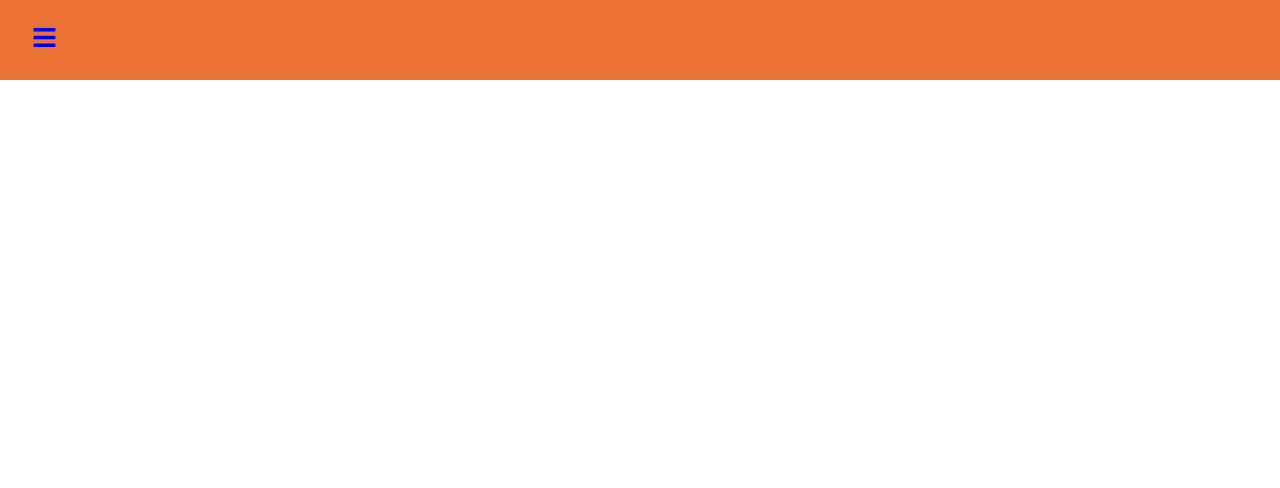
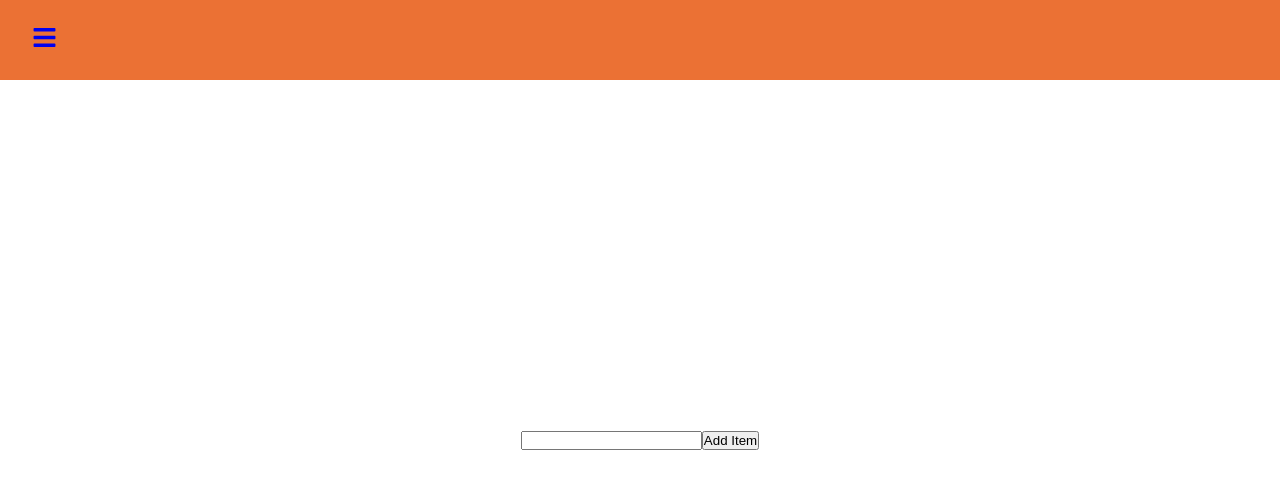
Before and after one commit to jaakko13/toDoList-ReactJS, a React (Create React App) app: page / in a window 1280 px wide. Shown: the top 488 px of the page. Built offline with nearby package versions, Linux system fonts and the light colour scheme.

Commit message:
Add and Delete functions complete

```diff
--- a/src/components/SideBarData.js
+++ b/src/components/SideBarData.js
@@ -4,7 +4,7 @@ import * as FaIcons from 'react-icons/fa';
 export const SideBarData = [
 	{
 		title: 'Home',
-		path: '/',
+		path: '/home',
 		icon: <FaIcons.FaHome />,
 		cName: 'nav-text'
 	},
@@ -14,4 +14,10 @@ export const SideBarData = [
 		icon: <FaIcons.FaInfoCircle />,
 		cName: 'nav-text'
 	},
+	{
+		title: 'Dev',
+		path: '/dev',
+		icon: <FaIcons.FaAnchor />,
+		cName: 'nav-text'
+	},
 ]
--- /dev/null
+++ b/src/pages/home.css
@@ -0,0 +1,9 @@
+.home{
+	text-align: center;
+	flex-direction: column;
+
+}
+.list {
+	text-align: center;
+	flex-direction: row;
+}
--- a/src/pages/home.js
+++ b/src/pages/home.js
@@ -1,9 +1,40 @@
 import React from 'react'
+import './home.css';
+
 
 function Home() {
+	const [todo, setTodo] = React.useState([])
+	const [current, setCurrent] = React.useState('')
+
+	function handleSubmit(e) {
+		e.preventDefault() //Prevents refresh on submission
+
+		const newTodo = {
+			id: new Date().getTime(),
+			text: current,
+			completed: false,
+		}
+
+		setTodo([...todo].concat(newTodo)) //Adds new todo to Todos Array
+		setCurrent('') //Reinitialize current to make sure no mix ups
+	}
+
+	function deleteItem(id){
+		const updated = [...todo].filter((current) => current.id !== id)
+		setTodo(updated)
+	}
+
 	return (
-		<div>
+		<div className="home">
+			<form onSubmit={handleSubmit}>
+				<input type="text" onChange={(e) => setCurrent(e.target.value)} value={current} />
+				<button type="submit">Add Item</button>
+			</form>
 
+			{todo.map((item) => <div className="list" key={item.id} >
+				<div>{item.text}</div>
+				<button onClick={() => deleteItem(item.id)}>Delete</button>
+			</div>)}
 		</div>
 	)
 }
```
